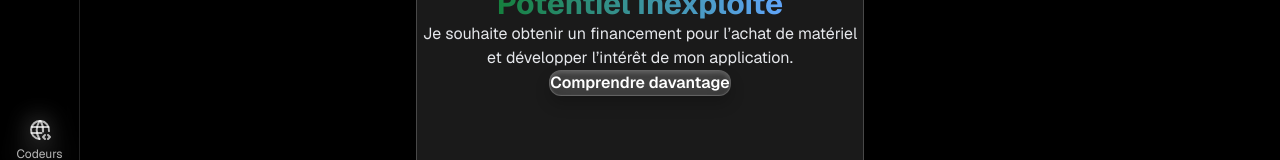
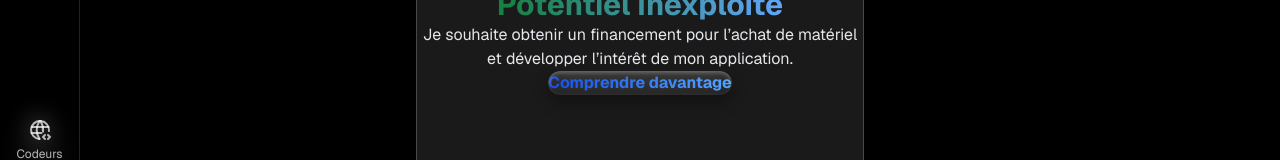
Before and after one commit to nonnzy7even7iete/nonnzytransformiumfullstackbundel, a Next.js app: page /dashboard in a window 1280 px wide. Shown: the part 359-519 px from the top of the page. Built offline with nearby package versions, Linux system fonts and the light colour scheme; no server answers; sample sign-in values are in the browser's storage.

Commit message:
Zy Bulding workflow

```diff
--- a/src/components/PotentialCard.tsx
+++ b/src/components/PotentialCard.tsx
@@ -42,23 +42,23 @@ export default function PotentialCard({
       {/* Description */}
       <p className="text-gray-200 mb-8 px-4">{description}</p>
 
-      {/* Bouton glassmorphique */}
+      {/* Bouton 3D avec texte gradient bleu */}
       <button
         onClick={() => router.push(redirectPath)}
         className="
-              px-8 py-4 rounded-xl
-              bg-white/10 backdrop-blur-md
-              text-white font-semibold
-              border border-white/20
-              shadow-[0_8px_15px_rgba(0,0,0,0.2),inset_0_2px_4px_rgba(255,255,255,0.2)]
-              hover:shadow-[0_12px_20px_rgba(0,0,0,0.3),inset_0_2px_6px_rgba(255,255,255,0.25)]
-              hover:bg-white/20
-              hover:translate-y-[-2px]
+          relative px-8 py-4 rounded-xl
+          bg-white/20 backdrop-blur-md
+          text-transparent font-bold
+          bg-clip-text
+          bg-gradient-to-r from-blue-700 to-blue-400
+          shadow-[0_8px_15px_rgba(0,0,0,0.3),inset_0_2px_4px_rgba(255,255,255,0.3)]
+          hover:shadow-[0_12px_20px_rgba(0,0,0,0.4),inset_0_2px_6px_rgba(255,255,255,0.35)]
+          hover:-translate-y-1 hover:scale-[1.03]
           transition-all duration-300
-              focus:outline-none focus:ring-2 focus:ring-green-400
         "
       >
         Comprendre davantage
+        <span className="absolute inset-0 rounded-xl bg-gradient-to-b from-white/20 to-transparent opacity-30 pointer-events-none"></span>
       </button>
     </div>
   );
```
Lines whose indentation alone changed are shown as unchanged.
